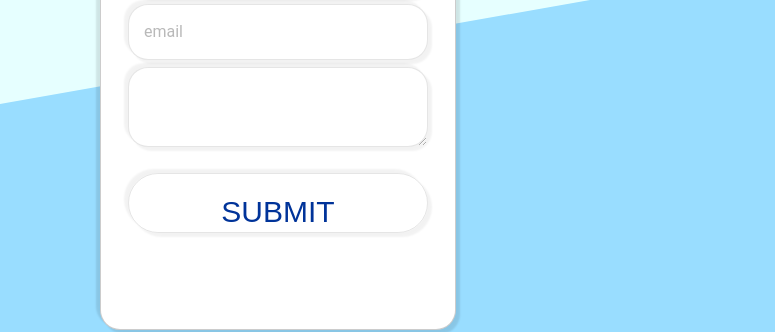
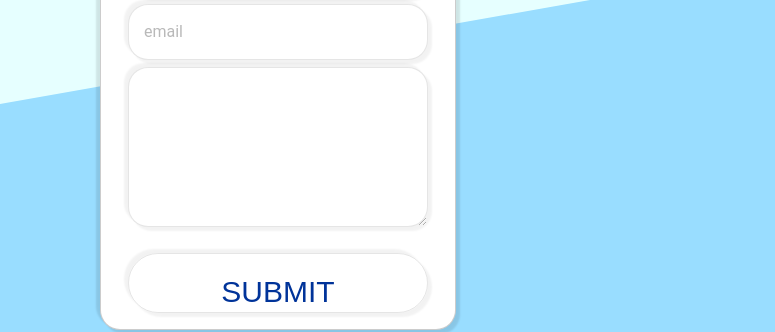
Before and after one commit to baibhav3211/RoboSOc-NEW, a plain HTML site: page index.html in a window 1280 px wide. Shown: the part 2735-3067 px from the top of the page, 0-775 px from the left. Drawn offline with nearby package versions, Linux system fonts and the light colour scheme.

Commit message:
Update index.html

```diff
--- a/index.html
+++ b/index.html
@@ -228,7 +228,7 @@
         <form class="train">
             <input type="text" class="train-tik" placeholder="Name"><br>
             <input type="email" class="train-tik" placeholder="email"><br>
-            <textarea type="text"  class="train-tik" placeholder="message">
+            <textarea type="text"  class="tik2" placeholder="message">
             </textarea>
             <div class="btn"><a href="">Submit</a></div>
         </form>
```
